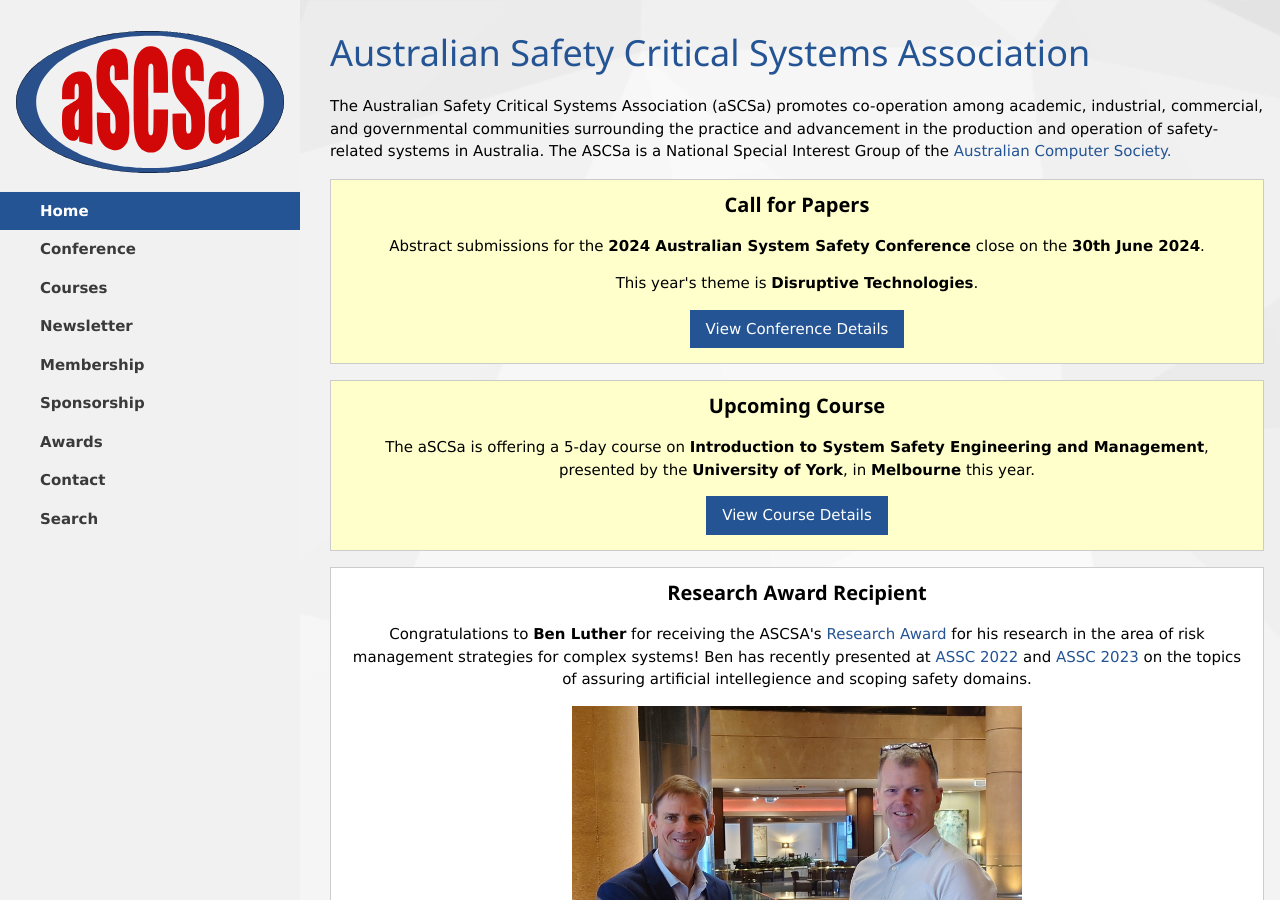
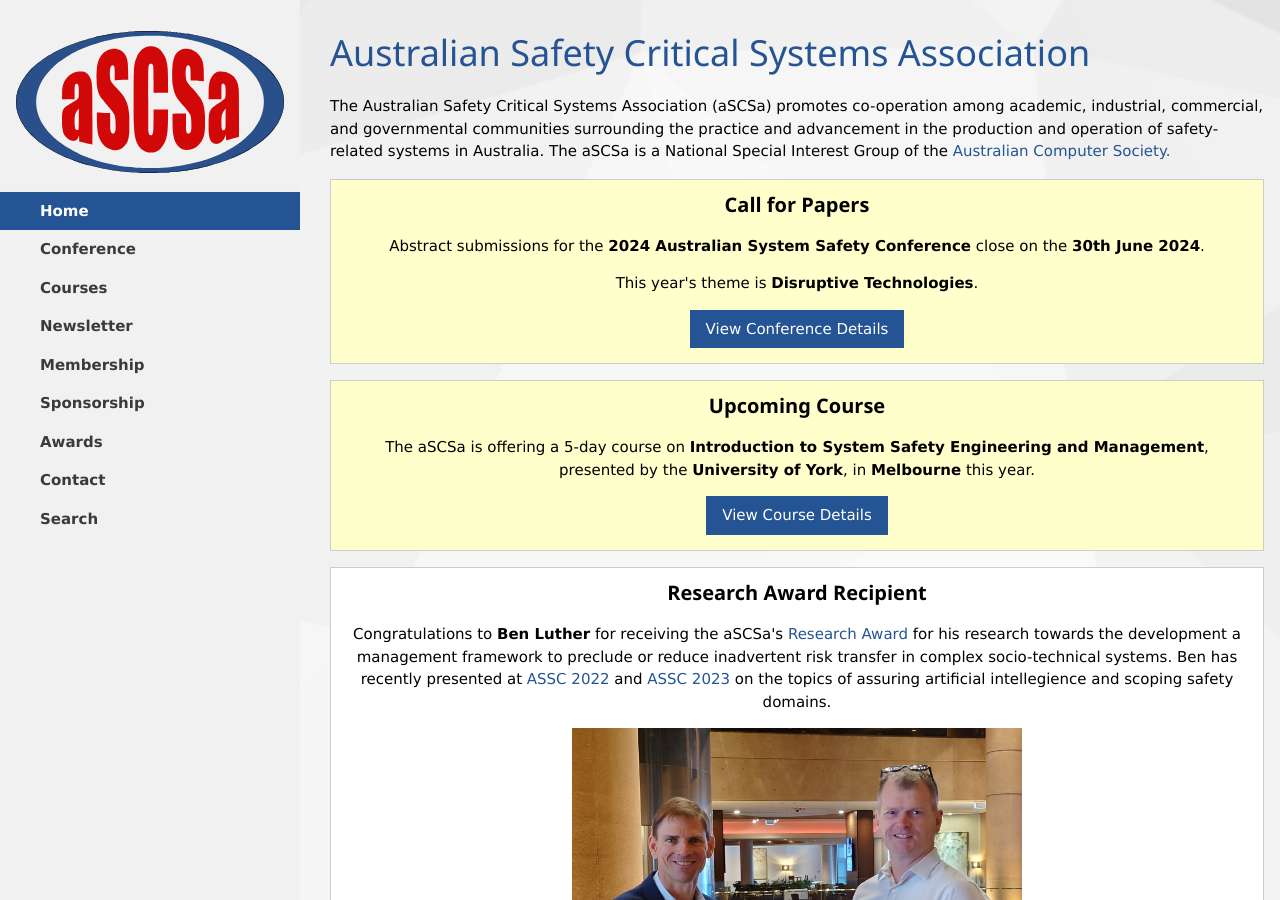
Before and after one commit to aus-safety-critical-systems-assoc/aus-safety-critical-systems-assoc.github.io, a Jekyll site: the page built from index.html, in a window 1280 px wide and 900 px high. Built offline with Jekyll 4.4.1, drawn with Linux system fonts in a browser that asks for light colours.

Commit message:
Minor updates for research award announcement.

```diff
--- a/index.html
+++ b/index.html
@@ -7,7 +7,7 @@
   <h1 class="w3-text-theme">Australian Safety Critical Systems Association</h1>
 </div>
 <div>
-  <p>The Australian Safety Critical Systems Association (aSCSa) promotes co-operation among academic, industrial, commercial, and governmental communities surrounding the practice and advancement in the production and operation of safety-related systems in Australia. The ASCSa is a National Special Interest Group of the <a href="https://www.acs.org.au" class="w3-text-theme" target="_blank">Australian Computer Society.</a></p>
+  <p>The Australian Safety Critical Systems Association (aSCSa) promotes co-operation among academic, industrial, commercial, and governmental communities surrounding the practice and advancement in the production and operation of safety-related systems in Australia. The aSCSa is a National Special Interest Group of the <a href="https://www.acs.org.au" class="w3-text-theme" target="_blank">Australian Computer Society.</a></p>
 </div>
 <div class="w3-panel w3-border w3-pale-yellow w3-center">
   <h4><b>Call for Papers</b></h4>
@@ -33,9 +33,9 @@
 <div class="w3-panel w3-border w3-white w3-center">
   <h4><b>Research Award Recipient</b></h4>
   <p>
-    Congratulations to <b>Ben Luther</b> for receiving the ASCSA's <a href="/awards/" class="w3-text-theme">Research Award</a> for his research in the area of risk management strategies for complex systems!
-    Ben has recently presented at <a href="/conferences/2022/" class="w3-text-theme">ASSC 2022</a> and <a href="/conferences/2023/" class="w3-text-theme">ASSC 2023</a> on the topics of assuring artificial
-    intellegience and scoping safety domains.
+    Congratulations to <b>Ben Luther</b> for receiving the aSCSa's <a href="/awards/" class="w3-text-theme">Research Award</a> for his research towards the development a management framework to preclude
+    or reduce inadvertent risk transfer in complex socio-technical systems. Ben has recently presented at <a href="/conferences/2022/" class="w3-text-theme">ASSC&nbsp;2022</a> and
+    <a href="/conferences/2023/" class="w3-text-theme">ASSC&nbsp;2023</a> on the topics of assuring artificial intellegience and scoping safety domains.
   </p>
   <p>
     <img src="/assets/img/award-ben-luther.jpg" alt="Ben Luther" width="50%">
```
